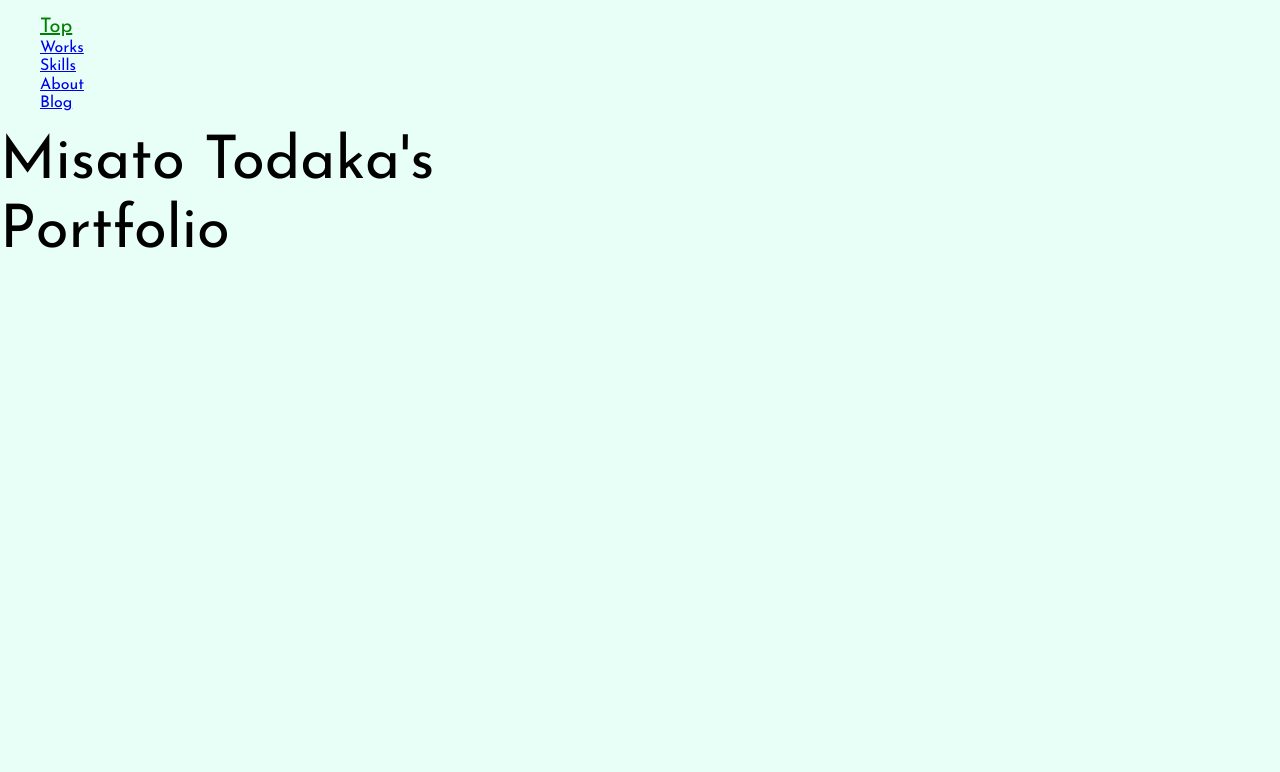
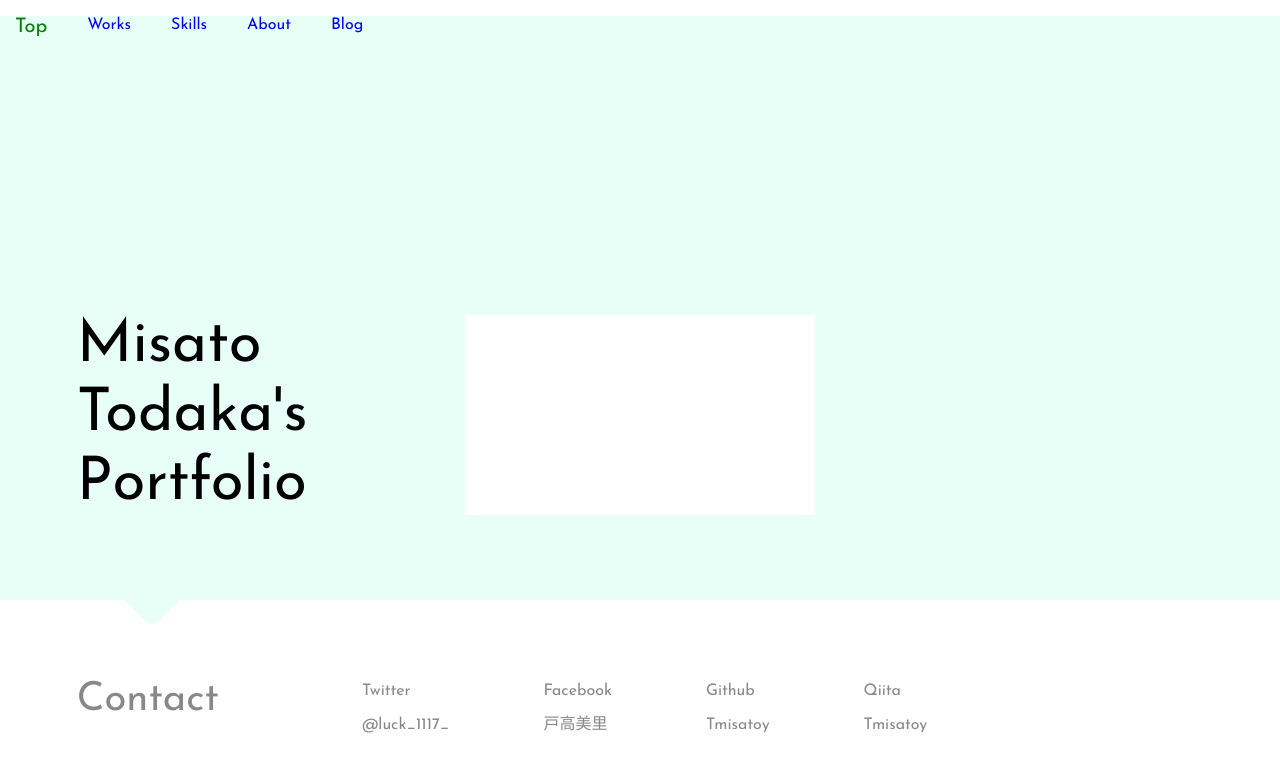
Before and after one commit to Tmisatoy/portfolio, a Vue app: page / in a window 1280 px wide. Shown: the top 772 px of the page. Built offline with nearby package versions, Linux system fonts and the light colour scheme.

Commit message:
Add: Topページのcontact欄の追加、canvas要素の追加

```diff
--- a/public/index.html
+++ b/public/index.html
@@ -9,6 +9,11 @@
       href="https://fonts.googleapis.com/css?family=Josefin+Sans"
       rel="stylesheet"
     />
+    <link
+      href="https://use.fontawesome.com/releases/v5.6.1/css/all.css"
+      rel="stylesheet"
+    />
+
     <title>MisatoTodaka's portfolio</title>
   </head>
   <body>
--- a/src/App.vue
+++ b/src/App.vue
@@ -24,9 +24,9 @@ export default {
 *:before,
 *:after {
   box-sizing: border-box;
-  background-color: #e7fff6;
 }
 #app {
+  background-color: #e7fff6;
   font-family: "Josefin Sans", sans-serif;
 }
 </style>
--- a/src/css/common.css
+++ b/src/css/common.css
@@ -1,11 +1,42 @@
-.container {
-  width: 80vw;
+ul {
+  list-style: none;
+  padding-left: 0;
+  display: flex;
 }
 
 li {
-  list-style: none;
+  /* display: block; */
+  padding: 0 15px;
 }
 
+
 a {
-  border-bottom: none;
+  text-decoration: none;
 }
+
+
+.main-container {}
+
+.main-area {
+  width: 100%;
+  height: calc(100vh * 0.75);
+  padding: 120px 6vw 0;
+  display: grid;
+  grid-template-rows: 100%;
+  grid-template-columns: 1fr 1fr 1fr;
+  align-items: center;
+  justify-items: center;
+}
+
+.grid-item--left {
+  justify-self: left;
+}
+
+.bands-container {
+  position: fixed;
+  bottom: 0;
+  background-color: #fff;
+  width: 100vw;
+  height: calc(100vh * 0.25);
+  padding: 0 6vw;
+}
--- a/src/views/Top.vue
+++ b/src/views/Top.vue
@@ -1,9 +1,36 @@
 <template>
-  <main class="content">
-    <base-logo>
-      Misato Todaka's
-      <br />Portfolio
-    </base-logo>
+  <main class="main-container">
+    <div class="main-area">
+      <base-logo>
+        Misato Todaka's
+        <br />Portfolio
+      </base-logo>
+      <canvas id="canvas" ref="canvas" width="350px" height="200px">ブラウザが対応しておりません</canvas>
+    </div>
+    <div class="bands-container">
+      <i class="fas fa-caret-down fa-10x"></i>
+      <div class="sns-area">
+        <h2>Contact</h2>
+        <ul>
+          <li>
+            <p>Twitter</p>
+            <a href="https://twitter.com/luck_1117_" target="blank">@luck_1117_</a>
+          </li>
+          <li>
+            <p>Facebook</p>
+            <a href="https://www.facebook.com/profile.php?id=100017107334138" target="blank">戸高美里</a>
+          </li>
+          <li>
+            <p>Github</p>
+            <a href="https://github.com/Tmisatoy" target="blank">Tmisatoy</a>
+          </li>
+          <li>
+            <p>Qiita</p>
+            <a href="https://qiita.com/Tmisatoy" target="blank">Tmisatoy</a>
+          </li>
+        </ul>
+      </div>
+    </div>
   </main>
 </template>
 
@@ -12,9 +39,57 @@ import BaseLogo from "../components/BaseLogo.vue";
 export default {
   components: {
     BaseLogo
+  },
+  data: function() {
+    return {
+      ctx: null
+    };
+  },
+  methods: {
+    rectangle() {
+      this.ctx.fillStyle = "#fff";
+      this.ctx.fillRect(0, 0, 350, 200);
+    }
+  },
+  mounted() {
+    // mounted 以降で canvas の DOM にアクセスできる
+    // CreateJS などを使うときにも、ここで canvas と紐付ける
+    // console.log(this.$el)
+
+    this.ctx = this.$refs.canvas.getContext("2d");
+    this.rectangle(this.ctx);
   }
 };
 </script>
 
-<style scoped>
+<style scoped lang="scss">
+#canvas {
+}
+
+.fas {
+  color: #e7fff6;
+  position: fixed;
+  bottom: calc(100vh * 0.16);
+  margin-left: 25px;
+}
+
+.sns-area {
+  color: #888;
+  height: 100%;
+  display: flex;
+  align-items: center;
+  h2 {
+    padding: auto 0;
+    font-size: 40px;
+    font-weight: normal;
+  }
+  ul,
+  li {
+    margin-left: 5vw;
+    font-weight: normal;
+  }
+  a {
+    color: #888;
+  }
+}
 </style>
```
